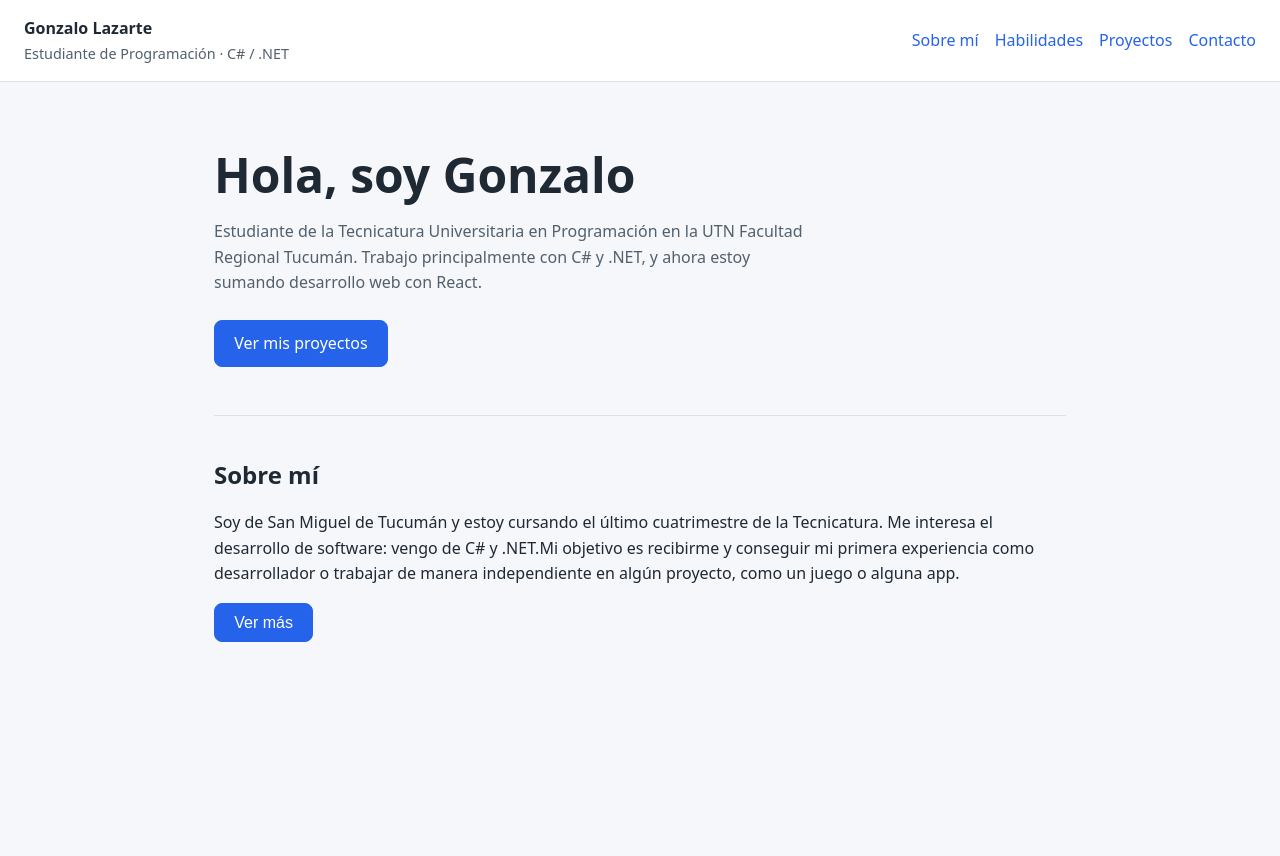
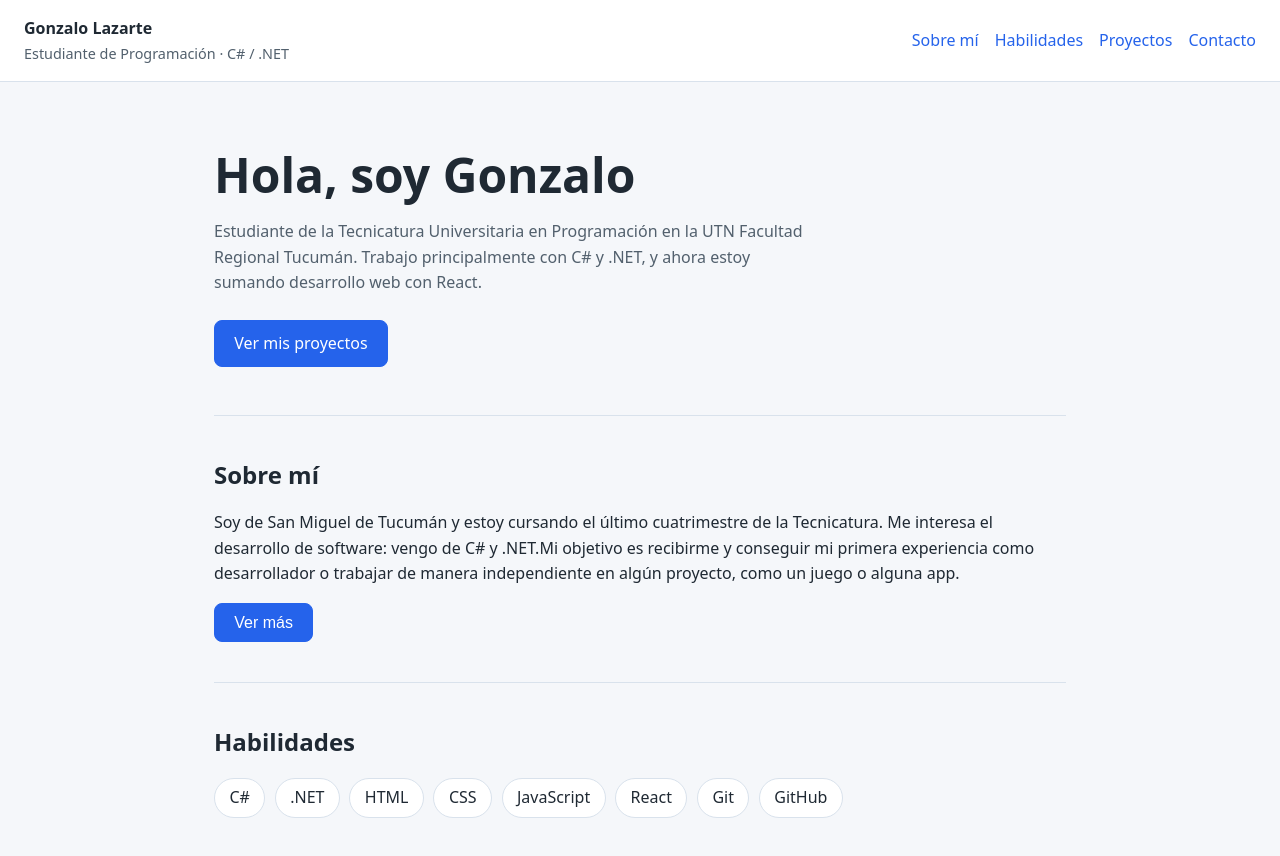
Before and after one commit to Tutu-04/tp1-react-portfolio-lazarte-gonzalo, a React (Vite) app: page / in a window 1280 px wide. Before the commit the page ends 800 px from the top, so only its background shows below. Built offline with nearby package versions, Linux system fonts and the light colour scheme.

Commit message:
Agregué skills que usa el .map

```diff
--- a/src/App.jsx
+++ b/src/App.jsx
@@ -1,6 +1,9 @@
 import Header from "./components/Header.jsx";
 import Hero from "./components/Hero.jsx";
 import About from "./components/About.jsx";
+import Skills from "./components/Skills.jsx";
+
+const habilidades = ["C#", ".NET", "HTML", "CSS", "JavaScript", "React", "Git", "GitHub"];
 
 function App() {
   return (
@@ -9,6 +12,7 @@ function App() {
       <main>
         <Hero nombre="Gonzalo" />
         <About />
+        <Skills habilidades={habilidades} />
       </main>
     </>
   );
--- /dev/null
+++ b/src/components/Skills.jsx
@@ -0,0 +1,16 @@
+function Skills({ habilidades }) {
+  return (
+    <section id="habilidades" className="seccion">
+      <h2>Habilidades</h2>
+      <ul className="lista-habilidades">
+        {habilidades.map((habilidad) => (
+          <li key={habilidad} className="chip">
+            {habilidad}
+          </li>
+        ))}
+      </ul>
+    </section>
+  );
+}
+
+export default Skills;
```
